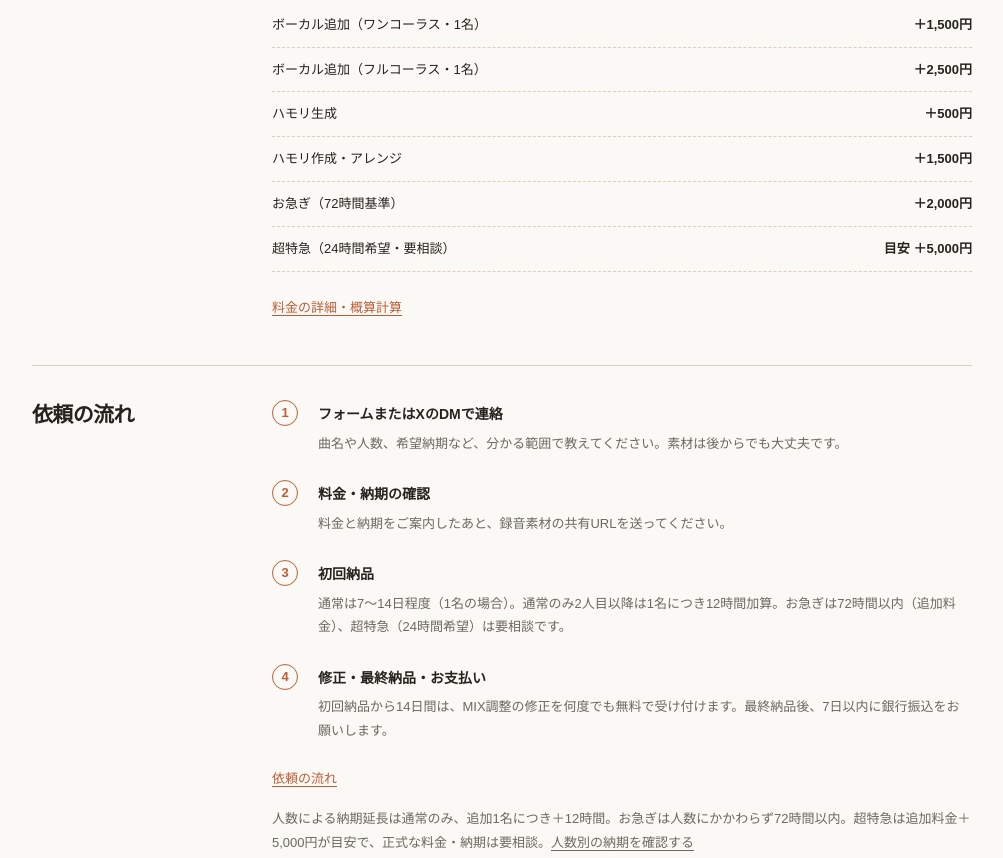
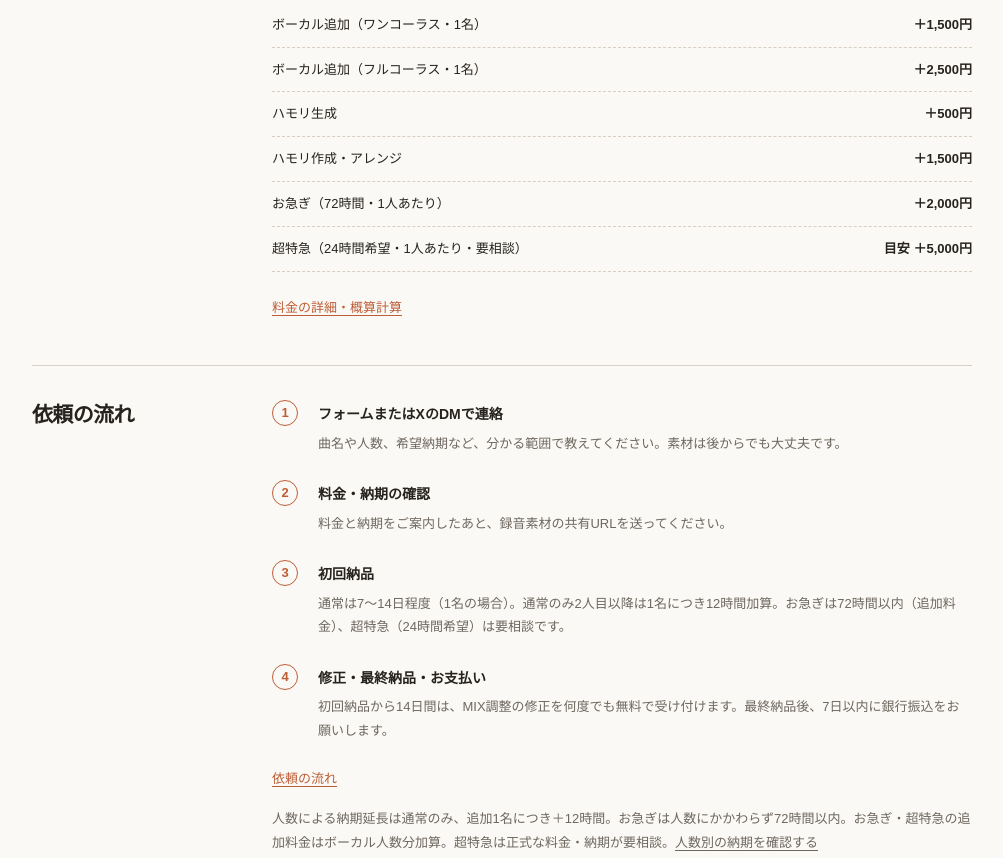
Before and after one commit to kigeki-odokene/odokene-site, an Astro site: page / in a window 1280 px wide. Shown: the part 1102-1960 px from the top of the page, without its empty margins (138-1141 px from the left). Built offline with nearby package versions, Linux system fonts and the light colour scheme; Astro itself is replaced by a stand-in of ours.

Commit message:
Explain per-vocalist express surcharges clearly

```diff
--- a/src/pages/index.astro
+++ b/src/pages/index.astro
@@ -56,14 +56,14 @@ const featuredCredit = featured ? workCreditText(featured) : '';
       <div class="primary-prices"><div><span>ワンコーラス</span><strong>{pricing.one.base.toLocaleString('ja-JP')}<small>円</small></strong></div><div><span>フルコーラス</span><strong>{pricing.full.base.toLocaleString('ja-JP')}<small>円</small></strong></div></div>
       <p class="fine">{copy.home.ratesNote}</p>
       <h3 class="minor-head">{copy.home.optionsTitle}</h3>
-      <dl class="small-rates"><div><dt>ボーカル追加（ワンコーラス・1名）</dt><dd>＋{pricing.one.extraSinger.toLocaleString('ja-JP')}円</dd></div><div><dt>ボーカル追加（フルコーラス・1名）</dt><dd>＋{pricing.full.extraSinger.toLocaleString('ja-JP')}円</dd></div><div><dt>ハモリ生成</dt><dd>＋{pricing.harmony.generate.toLocaleString('ja-JP')}円</dd></div><div><dt>ハモリ作成・アレンジ</dt><dd>＋{pricing.harmony.arrange.toLocaleString('ja-JP')}円</dd></div><div><dt>お急ぎ（72時間基準）</dt><dd>＋{pricing.rush['72h'].toLocaleString('ja-JP')}円</dd></div><div><dt>超特急（24時間希望・要相談）</dt><dd>目安 ＋{pricing.rush['24h'].toLocaleString('ja-JP')}円</dd></div></dl>
+      <dl class="small-rates"><div><dt>ボーカル追加（ワンコーラス・1名）</dt><dd>＋{pricing.one.extraSinger.toLocaleString('ja-JP')}円</dd></div><div><dt>ボーカル追加（フルコーラス・1名）</dt><dd>＋{pricing.full.extraSinger.toLocaleString('ja-JP')}円</dd></div><div><dt>ハモリ生成</dt><dd>＋{pricing.harmony.generate.toLocaleString('ja-JP')}円</dd></div><div><dt>ハモリ作成・アレンジ</dt><dd>＋{pricing.harmony.arrange.toLocaleString('ja-JP')}円</dd></div><div><dt>お急ぎ（72時間・1人あたり）</dt><dd>＋{pricing.rush['72h'].toLocaleString('ja-JP')}円</dd></div><div><dt>超特急（24時間希望・1人あたり・要相談）</dt><dd>目安 ＋{pricing.rush['24h'].toLocaleString('ja-JP')}円</dd></div></dl>
       <p class="quiet-link"><a href="/price/#estimate">料金の詳細・概算計算</a></p>
     </div>
   </section>
   <section class="home-part flow-part" id="flow">
     <div class="section-aside"><h2>{copy.home.flowTitle}</h2></div>
     <div class="section-body"><ol class="steps">{copy.home.flowSteps.map((step,i)=><li><span class="step-number">{i+1}</span><div><b>{step.title}</b><p>{step.text}</p></div></li>)}</ol>
-    <p class="quiet-link"><a href="/flow/">依頼の流れ</a></p><p class="fine">人数による納期延長は通常のみ、追加1名につき＋{pricing.delivery.extraDaysPerSinger * 24}時間。お急ぎは人数にかかわらず72時間以内。超特急は追加料金＋{pricing.rush['24h'].toLocaleString('ja-JP')}円が目安で、正式な料金・納期は要相談。<a href="/price/#estimate">人数別の納期を確認する</a></p></div>
+    <p class="quiet-link"><a href="/flow/">依頼の流れ</a></p><p class="fine">人数による納期延長は通常のみ、追加1名につき＋{pricing.delivery.extraDaysPerSinger * 24}時間。お急ぎは人数にかかわらず72時間以内。お急ぎ・超特急の追加料金はボーカル人数分加算。超特急は正式な料金・納期が要相談。<a href="/price/#estimate">人数別の納期を確認する</a></p></div>
   </section>
   <section class="home-part notes-part">
     <div class="section-aside"><h2>{copy.home.notesTitle}</h2></div>
```
